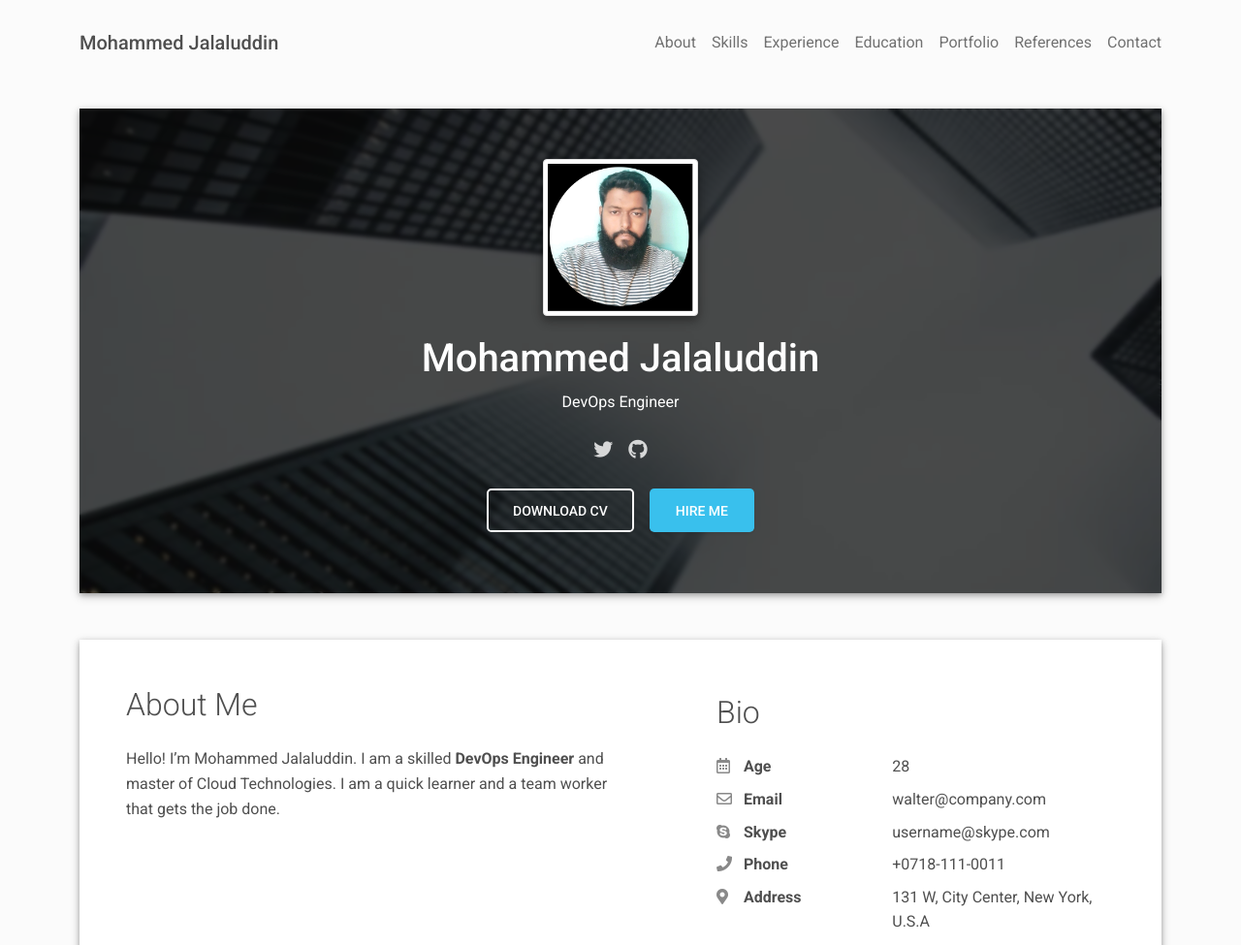
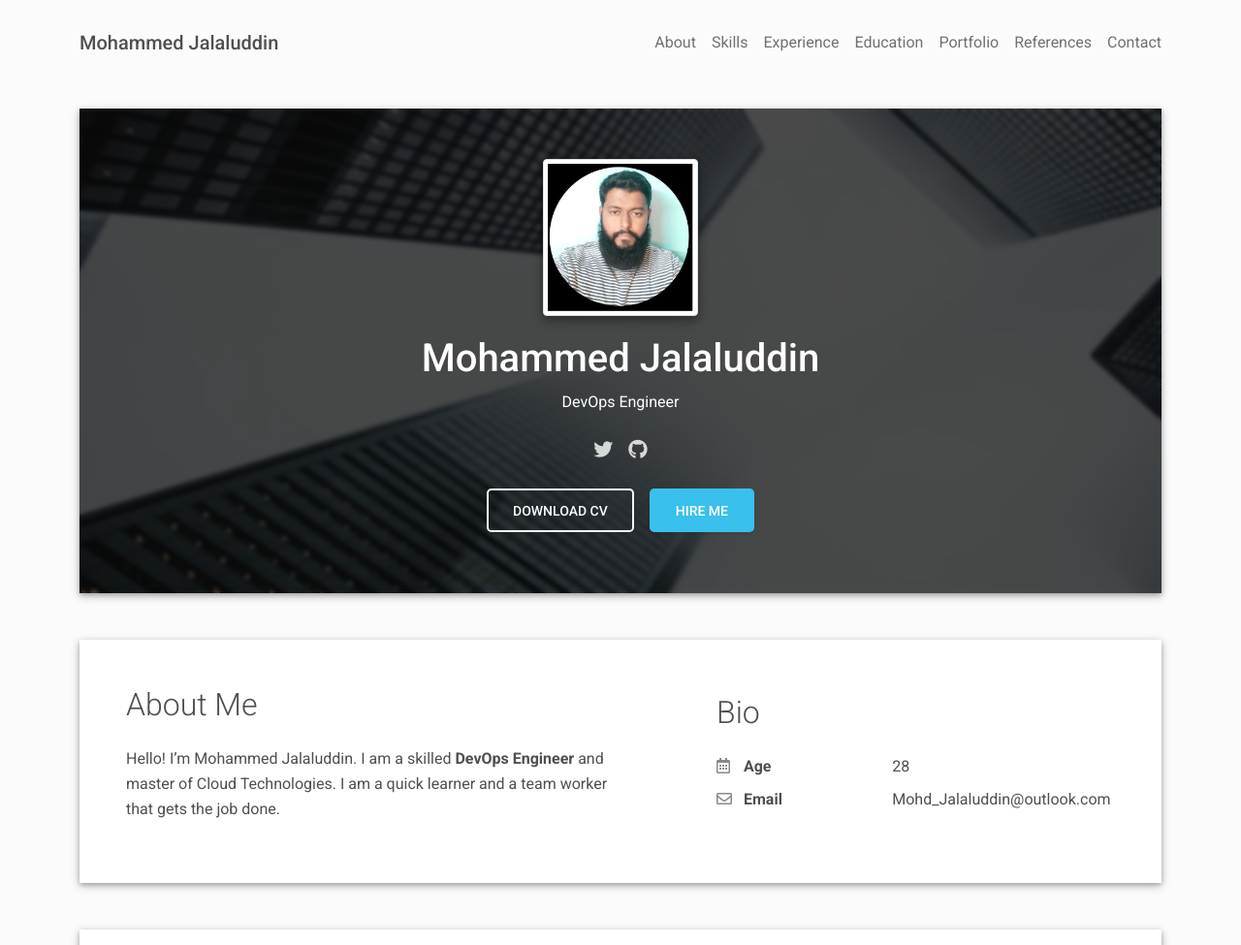
Before and after one commit to jalaluddinmohammed/jalaluddinmohammed.github.io, a plain HTML site: page index.html in a window 1280 px wide. Shown: the top 975 px of the page at 97% size. Drawn offline with Linux system fonts and the light colour scheme.

Commit message:
Update index.html

```diff
--- a/index.html
+++ b/index.html
@@ -103,27 +103,9 @@
               <div class="pb-2 fw-bolder"><i class="far fa-envelope pe-2 text-muted" style="width:24px;opacity:0.85;"></i> Email</div>
             </div>
             <div class="col-sm-7">
-              <div class="pb-2">walter@company.com</div>
+              <div class="pb-2">Mohd_Jalaluddin@outlook.com</div>
             </div>
-            <div class="col-sm-5">
-              <div class="pb-2 fw-bolder"><i class="fab fa-skype pe-2 text-muted" style="width:24px;opacity:0.85;"></i> Skype</div>
-            </div>
-            <div class="col-sm-7">
-              <div class="pb-2">username@skype.com</div>
-            </div>
-            <div class="col-sm-5">
-              <div class="pb-2 fw-bolder"><i class="fas fa-phone pe-2 text-muted" style="width:24px;opacity:0.85;"></i> Phone</div>
-            </div>
-            <div class="col-sm-7">
-              <div class="pb-2">+0718-111-0011</div>
-            </div>
-            <div class="col-sm-5">
-              <div class="pb-2 fw-bolder"><i class="fas fa-map-marker-alt pe-2 text-muted" style="width:24px;opacity:0.85;"></i> Address</div>
-            </div>
-            <div class="col-sm-7">
-              <div class="pb-2">131 W, City Center, New York, U.S.A</div>
-            </div>
-          </div>
+             </div>
         </div>
       </div>
     </div>
```
